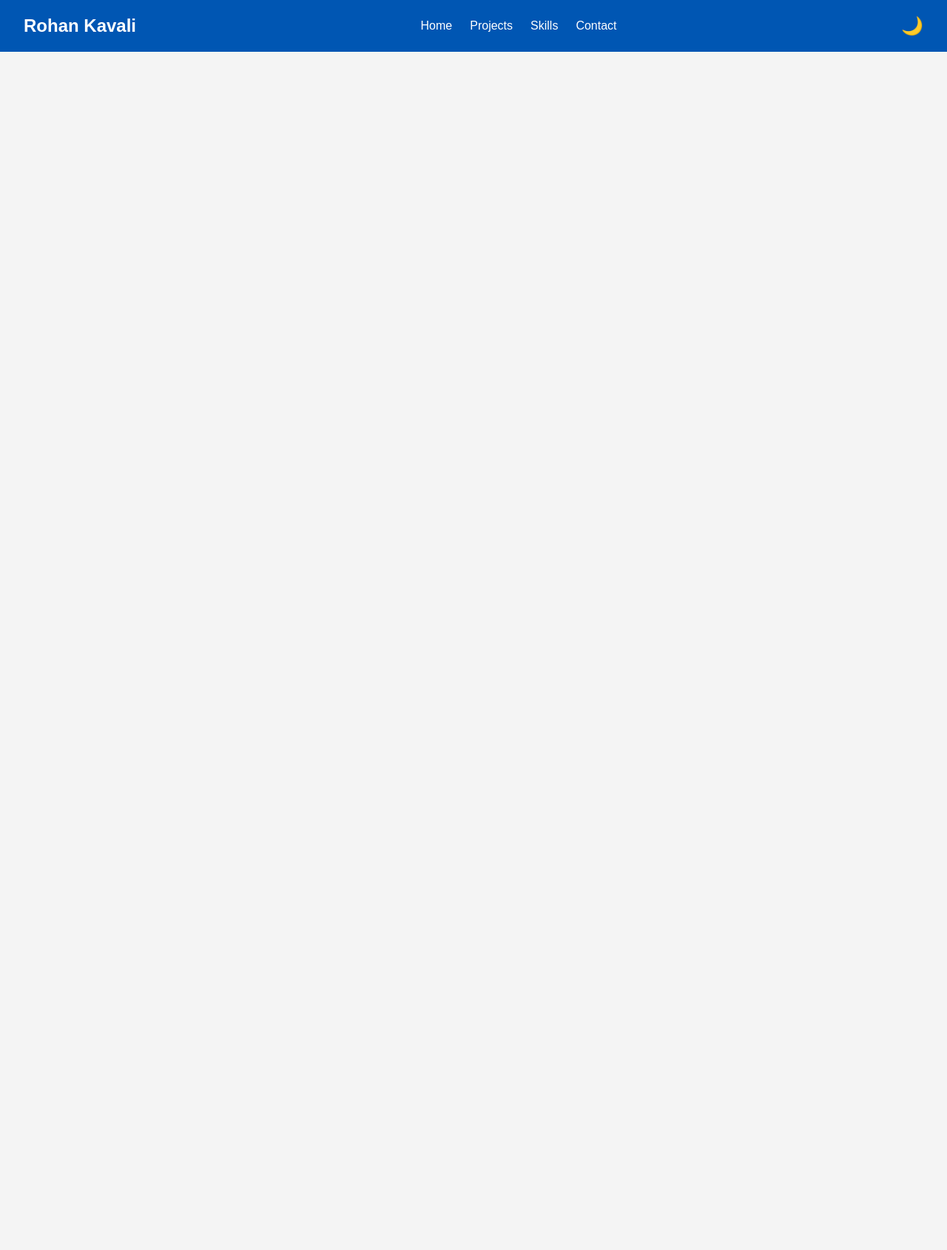
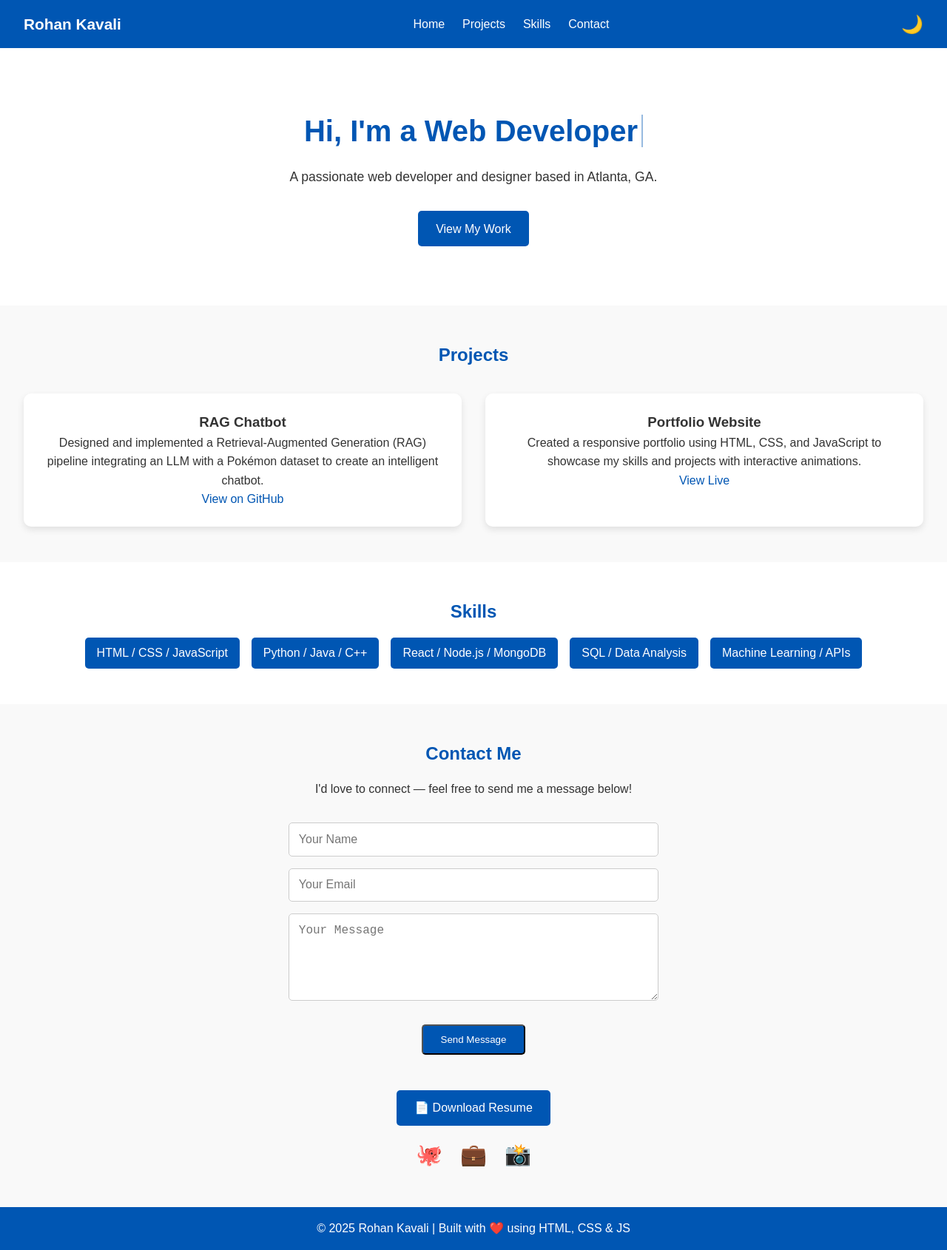
Before and after one commit to Scoobydoo116/Scoobydoo116.github.io, a plain HTML site: page index.html in a window 1280 px wide. Shown: the whole page at 74% size. Before the commit the page ends 800 px from the top, so only its background shows below. Drawn offline with Linux system fonts and the light colour scheme.

Commit message:
Commit all changes

```diff
--- a/index.html
+++ b/index.html
@@ -7,6 +7,8 @@
   <link rel="stylesheet" href="style.css">
 </head>
 <body>
+
+  <!-- ====== HEADER ====== -->
   <header>
     <nav class="navbar">
       <h2 class="logo">Rohan Kavali</h2>
@@ -20,6 +22,43 @@
     </nav>
   </header>
 
+  <!-- ====== HERO SECTION ====== -->
+  <section id="home" class="hero" data-aos="fade-up">
+    <h1>Hi, I'm <span id="typing"></span></h1>
+    <p>A passionate web developer and designer based in Atlanta, GA.</p>
+    <a href="#projects" class="btn">View My Work</a>
+  </section>
+
+  <!-- ====== PROJECTS SECTION ====== -->
+  <section id="projects" class="projects" data-aos="fade-up">
+    <h2>Projects</h2>
+    <div class="project-grid">
+      <div class="project-card" data-aos="fade-right">
+        <h3>RAG Chatbot</h3>
+        <p>Designed and implemented a Retrieval-Augmented Generation (RAG) pipeline integrating an LLM with a Pokémon dataset to create an intelligent chatbot.</p>
+        <a href="https://github.com/Scoobydoo116" target="_blank">View on GitHub</a>
+      </div>
+      <div class="project-card" data-aos="fade-left">
+        <h3>Portfolio Website</h3>
+        <p>Created a responsive portfolio using HTML, CSS, and JavaScript to showcase my skills and projects with interactive animations.</p>
+        <a href="https://scoobydoo116.github.io" target="_blank">View Live</a>
+      </div>
+    </div>
+  </section>
+
+  <!-- ====== SKILLS SECTION ====== -->
+  <section id="skills" class="skills" data-aos="fade-up">
+    <h2>Skills</h2>
+    <ul>
+      <li>HTML / CSS / JavaScript</li>
+      <li>Python / Java / C++</li>
+      <li>React / Node.js / MongoDB</li>
+      <li>SQL / Data Analysis</li>
+      <li>Machine Learning / APIs</li>
+    </ul>
+  </section>
+
+  <!-- ====== CONTACT SECTION ====== -->
   <section id="contact" class="contact" data-aos="fade-up">
     <h2>Contact Me</h2>
     <p>I'd love to connect — feel free to send me a message below!</p>
@@ -35,10 +74,20 @@
       <a href="ROHAN_INTERN_RESUME.pdf" class="btn" download>📄 Download Resume</a>
       <div class="social-icons">
         <a href="https://github.com/Scoobydoo116" target="_blank" title="GitHub">🐙</a>
-            <a href="https://www.linkedin.com/in/rohan-kavali" target="_blank" title="LinkedIn">💼</a>
+        <a href="https://www.linkedin.com/in/rohan-kavali-013820236/" target="_blank" title="LinkedIn">💼</a>
         <a href="https://www.instagram.com/" target="_blank" title="Instagram">📸</a>
       </div>
     </div>
   </section>
 
+  <!-- ====== SCROLL TO TOP BUTTON ====== -->
+  <button id="scrollTopBtn">↑</button>
+
+  <!-- ====== FOOTER ====== -->
+  <footer>
+    <p>© 2025 Rohan Kavali | Built with ❤️ using HTML, CSS & JS</p>
+  </footer>
+
   <script src="script.js"></script>
+</body>
+</html>
--- a/script.js
+++ b/script.js
@@ -1,73 +1,109 @@
-<script src="script.js"></script>
-
 // ====== TYPING ANIMATION ======
 const texts = ["Rohan Kavali", "a Web Developer", "a Designer", "a Coder"];
-let index = 0;
+let textIndex = 0;
 let charIndex = 0;
 const typingElement = document.getElementById("typing");
 
 function type() {
-  if (charIndex < texts[index].length) {
-    typingElement.textContent += texts[index].charAt(charIndex);
+  if (typingElement) {
+    if (charIndex < texts[textIndex].length) {
+      typingElement.textContent += texts[textIndex].charAt(charIndex);
       charIndex++;
       setTimeout(type, 100);
     } else {
       setTimeout(erase, 1500);
     }
   }
+}
+
 function erase() {
+  if (typingElement) {
     if (charIndex > 0) {
-    typingElement.textContent = texts[index].substring(0, charIndex - 1);
+      typingElement.textContent = texts[textIndex].substring(0, charIndex - 1);
       charIndex--;
       setTimeout(erase, 50);
     } else {
-    index = (index + 1) % texts.length;
+      textIndex = (textIndex + 1) % texts.length;
       setTimeout(type, 500);
     }
   }
+}
+
 document.addEventListener("DOMContentLoaded", type);
 
 // ====== DARK MODE TOGGLE ======
 const themeToggle = document.getElementById("theme-toggle");
+const body = document.body;
+
+// Load saved theme
+if (localStorage.getItem("theme") === "dark") {
+  body.classList.add("dark");
+  themeToggle.textContent = "☀️";
+}
+
+// Toggle theme
+if (themeToggle) {
   themeToggle.addEventListener("click", () => {
-  document.body.classList.toggle("dark");
-  themeToggle.textContent = document.body.classList.contains("dark") ? "☀️" : "🌙";
+    body.classList.toggle("dark");
+    const isDark = body.classList.contains("dark");
+    themeToggle.textContent = isDark ? "☀️" : "🌙";
+    localStorage.setItem("theme", isDark ? "dark" : "light");
   });
+}
 
 // ====== SCROLL TO TOP BUTTON ======
 const scrollTopBtn = document.getElementById("scrollTopBtn");
+
 window.addEventListener("scroll", () => {
   if (document.documentElement.scrollTop > 300) {
     scrollTopBtn.style.display = "block";
   } else {
     scrollTopBtn.style.display = "none";
   }
+
+  // Trigger animations
+  animateOnScroll();
 });
+
+if (scrollTopBtn) {
   scrollTopBtn.addEventListener("click", () => {
     window.scrollTo({ top: 0, behavior: "smooth" });
   });
+}
 
-// ====== AOS-LIKE SCROLL ANIMATIONS ======
-const elements = document.querySelectorAll("[data-aos]");
-window.addEventListener("scroll", () => {
-  elements.forEach((el) => {
+// ====== SCROLL ANIMATIONS (AOS-LIKE) ======
+const aosElements = document.querySelectorAll("[data-aos]");
+
+function animateOnScroll() {
+  aosElements.forEach((el) => {
     const rect = el.getBoundingClientRect();
     if (rect.top < window.innerHeight - 100) {
       el.classList.add("aos-animate");
     }
   });
-});
+}
 
-// ====== SIMPLE FORM VALIDATION ======
+window.addEventListener("load", animateOnScroll);
+
+// ====== SIMPLE CONTACT FORM VALIDATION ======
 const form = document.querySelector(".contact-form");
 if (form) {
   form.addEventListener("submit", (e) => {
     const name = form.querySelector('input[name="name"]').value.trim();
     const email = form.querySelector('input[name="email"]').value.trim();
     const message = form.querySelector('textarea[name="message"]').value.trim();
+
     if (!name || !email || !message) {
       e.preventDefault();
-      alert("Please fill out all fields before sending.");
+      alert("⚠️ Please fill out all fields before sending.");
+      return;
+    }
+
+    // Optional: simple email format check
+    const emailRegex = /^[^\s@]+@[^\s@]+\.[^\s@]+$/;
+    if (!emailRegex.test(email)) {
+      e.preventDefault();
+      alert("⚠️ Please enter a valid email address.");
     }
   });
 }
--- a/style.css
+++ b/style.css
@@ -1,14 +1,16 @@
-   /* ====== GLOBAL ====== */
+/* ====== GLOBAL STYLES ====== */
 * {
   margin: 0;
   padding: 0;
   box-sizing: border-box;
 }
+
 body {
   font-family: 'Poppins', Arial, sans-serif;
   background-color: #f4f4f4;
   color: #333;
   line-height: 1.6;
+  scroll-behavior: smooth;
 }
 
 /* ====== NAVBAR ====== */
@@ -18,40 +20,64 @@ header {
   padding: 1rem 2rem;
   position: sticky;
   top: 0;
+  z-index: 1000;
 }
+
 .navbar {
   display: flex;
   justify-content: space-between;
   align-items: center;
 }
+
+.logo {
+  font-weight: 700;
+  font-size: 1.3rem;
+}
+
 .nav-links {
   list-style: none;
   display: flex;
   gap: 1.5rem;
 }
+
 .nav-links a {
   color: white;
   text-decoration: none;
   font-weight: 500;
-}
-.nav-links a:hover {
-    text-decoration: underline;
+  transition: color 0.3s ease;
 }
 
-/* ====== HERO ====== */
+.nav-links a:hover {
+  color: #ddd;
+}
+
+/* ====== THEME TOGGLE ====== */
+#theme-toggle {
+  background: none;
+  border: none;
+  color: white;
+  font-size: 1.5rem;
+  cursor: pointer;
+}
+
+/* ====== HERO SECTION ====== */
 .hero {
   text-align: center;
   padding: 5rem 2rem;
   background: white;
 }
+
 .hero h1 {
   font-size: 2.5rem;
   color: #0056b3;
 }
+
 .hero p {
   margin: 1rem auto;
   max-width: 600px;
+  font-size: 1.1rem;
 }
+
 .btn {
   display: inline-block;
   margin-top: 1rem;
@@ -60,46 +86,88 @@ header {
   color: white;
   border-radius: 5px;
   text-decoration: none;
+  transition: background 0.3s;
 }
+
 .btn:hover {
   background: #003d80;
+}
+
+/* ====== TYPING EFFECT ====== */
+#typing {
+  border-right: 2px solid #0056b3;
+  padding-right: 5px;
+  animation: blink 0.7s infinite;
+}
+@keyframes blink {
+  50% {
+    border-color: transparent;
+  }
 }
 
 /* ====== PROJECTS ====== */
 .projects {
   padding: 3rem 2rem;
   text-align: center;
+  background-color: #f9f9f9;
 }
+
+.projects h2 {
+  color: #0056b3;
+  margin-bottom: 1rem;
+}
+
 .project-grid {
   display: grid;
   grid-template-columns: repeat(auto-fit, minmax(250px, 1fr));
   gap: 2rem;
   margin-top: 2rem;
 }
+
 .project-card {
   background: white;
   padding: 1.5rem;
   border-radius: 10px;
-    box-shadow: 0 4px 10px rgba(0,0,0,0.1);
-    transition: transform 0.3s;
+  box-shadow: 0 4px 10px rgba(0, 0, 0, 0.1);
+  transition: transform 0.3s, box-shadow 0.3s;
 }
+
 .project-card:hover {
   transform: translateY(-5px);
+  box-shadow: 0 6px 12px rgba(0, 0, 0, 0.2);
+}
+
+.project-card a {
+  color: #0056b3;
+  text-decoration: none;
+  font-weight: 500;
+}
+
+.project-card a:hover {
+  text-decoration: underline;
 }
 
 /* ====== SKILLS ====== */
 .skills {
-    background: #fff;
+  background: white;
   padding: 3rem 2rem;
   text-align: center;
 }
+
+.skills h2 {
+  color: #0056b3;
+  margin-bottom: 1rem;
+}
+
 .skills ul {
   list-style: none;
   display: flex;
   flex-wrap: wrap;
   justify-content: center;
   gap: 1rem;
+  margin-top: 1rem;
 }
+
 .skills li {
   background: #0056b3;
   color: white;
@@ -107,55 +175,68 @@ header {
   border-radius: 5px;
 }
 
-/* ====== CONTACT ====== */
+/* ====== CONTACT SECTION ====== */
 .contact {
   padding: 3rem 2rem;
   text-align: center;
+  background-color: #f9f9f9;
 }
 
-/* ====== FOOTER ====== */
-footer {
-    background: #0056b3;
-    color: white;
-    text-align: center;
-    padding: 1rem;
+.contact h2 {
+  color: #0056b3;
+  margin-bottom: 1rem;
 }
 
-/* ====== RESPONSIVE ====== */
-@media (max-width: 768px) {
-    .nav-links {
+.contact-form {
+  max-width: 500px;
+  margin: 2rem auto;
+  display: flex;
   flex-direction: column;
-        align-items: center;
-    }
-    .hero h1 {
-        font-size: 2rem;
-    }
+  gap: 1rem;
 }
 
-
-/* ====== DARK MODE ====== */
-body.dark {
-    background-color: #121212;
-    color: #f4f4f4;
-}
-body.dark header,
-body.dark footer {
-    background-color: #1f1f1f;
-}
-body.dark .project-card,
-body.dark .skills li {
-    background-color: #222;
-    color: #f4f4f4;
-}
-#theme-toggle {
-    background: none;
-    border: none;
-    color: white;
-    font-size: 1.5rem;
-    cursor: pointer;
+.contact-form input,
+.contact-form textarea {
+  padding: 0.8rem;
+  border: 1px solid #ccc;
+  border-radius: 5px;
+  font-size: 1rem;
 }
 
-/* ====== SCROLL TO TOP ====== */
+.contact-form input:focus,
+.contact-form textarea:focus {
+  outline: none;
+  border-color: #0056b3;
+}
+
+.contact-form button {
+  align-self: center;
+}
+
+/* ====== RESUME & SOCIAL ICONS ====== */
+.resume-social {
+  text-align: center;
+  margin-top: 2rem;
+}
+
+.social-icons {
+  margin-top: 1rem;
+  display: flex;
+  justify-content: center;
+  gap: 1.5rem;
+  font-size: 1.8rem;
+}
+
+.social-icons a {
+  text-decoration: none;
+  transition: transform 0.2s;
+}
+
+.social-icons a:hover {
+  transform: scale(1.2);
+}
+
+/* ====== SCROLL TO TOP BUTTON ====== */
 #scrollTopBtn {
   display: none;
   position: fixed;
@@ -168,74 +249,75 @@ body.dark .skills li {
   border-radius: 50%;
   font-size: 20px;
   cursor: pointer;
-    box-shadow: 0 4px 6px rgba(0,0,0,0.2);
+  box-shadow: 0 4px 6px rgba(0, 0, 0, 0.2);
   transition: opacity 0.3s;
 }
+
 #scrollTopBtn:hover {
   background-color: #003d80;
 }
 
-/* ====== TYPING ANIMATION ====== */
-#typing {
-    border-right: 2px solid #0056b3;
-    padding-right: 5px;
-    animation: blink 0.7s infinite;
-}
-@keyframes blink {
-    50% { border-color: transparent; }
+/* ====== FOOTER ====== */
+footer {
+  background: #0056b3;
+  color: white;
+  text-align: center;
+  padding: 1rem;
 }
 
-/* ====== AOS ANIMATIONS ====== */
+/* ====== DARK MODE ====== */
+body.dark {
+  background-color: #121212;
+  color: #f4f4f4;
+}
+
+body.dark header,
+body.dark footer {
+  background-color: #1f1f1f;
+}
+
+body.dark .project-card,
+body.dark .skills li {
+  background-color: #222;
+  color: #f4f4f4;
+}
+
+body.dark .btn {
+  background-color: #333;
+}
+
+body.dark .btn:hover {
+  background-color: #555;
+}
+
+/* ====== ANIMATIONS (AOS EFFECTS) ====== */
 [data-aos] {
   opacity: 0;
   transform: translateY(20px);
   transition: opacity 0.6s ease, transform 0.6s ease;
 }
+
 [data-aos].aos-animate {
   opacity: 1;
   transform: translateY(0);
 }
 
-/* ====== CONTACT FORM ====== */
-.contact-form {
-    max-width: 500px;
-    margin: 2rem auto;
-    display: flex;
+/* ====== RESPONSIVE DESIGN ====== */
+@media (max-width: 768px) {
+  .nav-links {
     flex-direction: column;
-    gap: 1rem;
-}
-.contact-form input,
-.contact-form textarea {
-    padding: 0.8rem;
-    border: 1px solid #ccc;
-    border-radius: 5px;
-    font-size: 1rem;
-}
-.contact-form input:focus,
-.contact-form textarea:focus {
-    outline: none;
-    border-color: #0056b3;
-}
-.contact-form button {
-    align-self: center;
+    align-items: center;
   }
 
-/* ====== RESUME & SOCIAL ====== */
-.resume-social {
-    text-align: center;
-    margin-top: 2rem;
+  .hero h1 {
+    font-size: 2rem;
   }
-.social-icons {
-    margin-top: 1rem;
-    display: flex;
-    justify-content: center;
-    gap: 1rem;
-    font-size: 1.8rem;
+
+  .project-grid {
+    grid-template-columns: 1fr;
   }
-.social-icons a {
-    text-decoration: none;
-    transition: transform 0.2s;
+
+  .skills ul {
+    flex-direction: column;
   }
-.social-icons a:hover {
-    transform: scale(1.2);
 }
```
Lines whose indentation alone changed are shown as unchanged.
